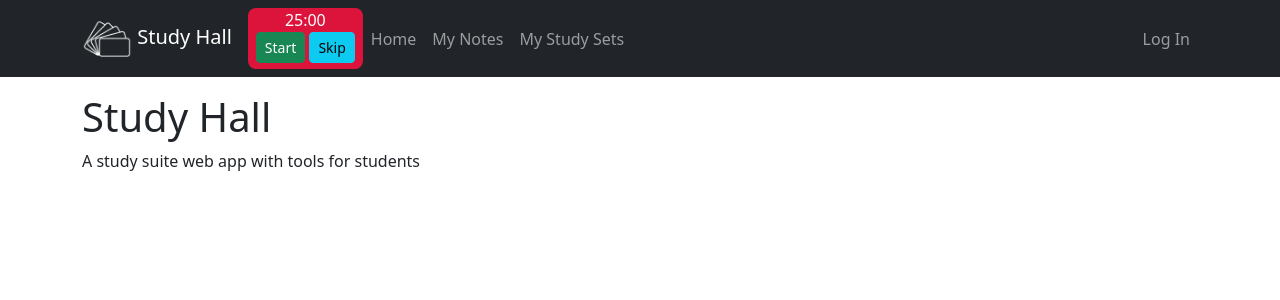
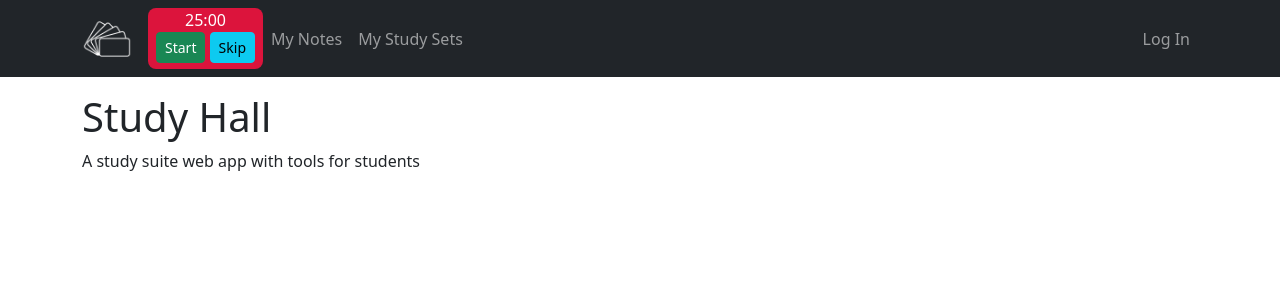
Before and after one commit to ReviewEdge/study-hall, a Flask app: page / in a window 1280 px wide. Shown: the top 300 px of the page. Run offline with Flask 2, Linux system fonts and the light colour scheme; parts of the project's set-up code (start-up, migrations or seed data) failed here and were passed over.

Commit message:
some design changes

```diff
--- a/templates/layout.html
+++ b/templates/layout.html
@@ -25,7 +25,7 @@
 <body>
   <nav class="navbar navbar-dark bg-dark navbar-expand-md">
     <div class="container">
-      <a class="navbar-brand" href="{{ url_for('index') }}"><img src="/static/images/Logo-sm.png" height = 50> Study Hall</a>
+      <a class="navbar-brand" href="{{ url_for('index') }}"><img src="/static/images/Logo-sm.png" height = 50></a>
       <div class="navbar-brand" id="timer-div">
         <span id="timer">00:00</span>
         <br>
@@ -37,9 +37,6 @@
       </button>
       <div class="collapse navbar-collapse" id="navbarNavDropdown">
         <ul class="navbar-nav me-auto">
-          <li class="nav-item">
-            <a class="nav-link" aria-current="page" href="{{ url_for('index') }}">Home</a>
-          </li>
           <li class="nav-item">
             <a class="nav-link" href="{{ url_for('get_notes') }}">My Notes</a>
           </li>
```
Also changed, not shown: templates/flashcards/study/view.html (+6 -2 lines).
